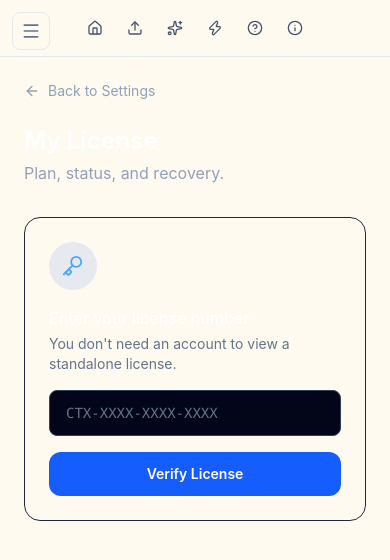
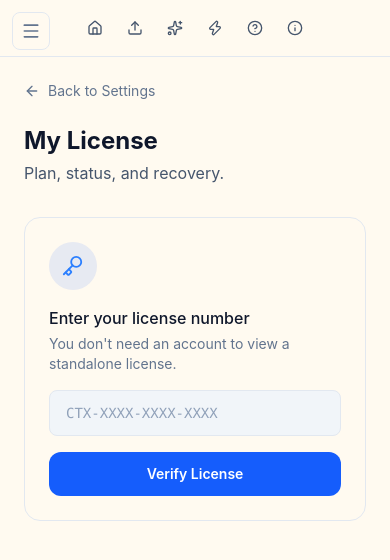
Before and after one commit to Ernest4599/Contextos-desktop-frontend-, a React (Vite) app: page /settings/license in a window 390 px wide. Shown: the top 560 px of the page. Built offline with nearby package versions, Linux system fonts and the light colour scheme; no server answers.

Commit message:
LicensePage: add light/dark theme support, fix mobile viewport clipping (h-screen->h-dvh)

```diff
--- a/src/LicensePage.tsx
+++ b/src/LicensePage.tsx
@@ -81,27 +81,27 @@ function LicensePage() {
   }
 
   return (
-    <div className="flex-1 p-6 h-screen overflow-y-auto max-w-2xl mx-auto w-full">
+    <div className="flex-1 p-6 h-dvh overflow-y-auto max-w-2xl mx-auto w-full bg-cream dark:bg-transparent">
       <button
         type="button"
         onClick={() => navigate('/settings')}
-        className="flex items-center gap-2 text-slate-400 hover:text-white text-sm mb-6 transition-colors"
+        className="flex items-center gap-2 text-slate-500 dark:text-slate-400 hover:text-slate-900 dark:hover:text-white text-sm mb-6 transition-colors"
       >
         <ArrowLeft size={16} />
         Back to Settings
       </button>
 
-      <h1 className="text-2xl font-bold text-white mb-1">My License</h1>
-      <p className="text-slate-400 mb-8">Plan, status, and recovery.</p>
+      <h1 className="text-2xl font-bold text-slate-900 dark:text-white mb-1">My License</h1>
+      <p className="text-slate-600 dark:text-slate-400 mb-8">Plan, status, and recovery.</p>
 
       {(authChecking || loading) && <p className="text-slate-500 text-sm">Loading...</p>}
 
       {!authChecking && !loading && !license && !isLoggedIn && (
-        <div className="border border-slate-800 rounded-2xl p-6">
+        <div className="border border-slate-200 dark:border-slate-800 rounded-2xl p-6">
           <div className="w-12 h-12 rounded-full bg-blue-600/10 flex items-center justify-center mb-4">
-            <Key size={22} className="text-blue-400" />
+            <Key size={22} className="text-blue-500 dark:text-blue-400" />
           </div>
-          <h2 className="text-white font-medium mb-1">Enter your license number</h2>
+          <h2 className="text-slate-900 dark:text-white font-medium mb-1">Enter your license number</h2>
           <p className="text-slate-500 text-sm mb-4">You don't need an account to view a standalone license.</p>
 
           {verifyError && (
@@ -115,7 +115,7 @@ function LicensePage() {
             value={manualKey}
             onChange={(e) => setManualKey(e.target.value)}
             placeholder="CTX-XXXX-XXXX-XXXX"
-            className="w-full bg-slate-950 border border-slate-700 text-white text-sm rounded-lg px-4 py-3 placeholder:text-slate-500 focus:outline-none focus:border-blue-500 font-mono mb-4"
+            className="w-full bg-slate-100 dark:bg-slate-950 border border-slate-200 dark:border-slate-700 text-slate-900 dark:text-white text-sm rounded-lg px-4 py-3 placeholder:text-slate-400 dark:placeholder:text-slate-500 focus:outline-none focus:border-blue-500 font-mono mb-4"
           />
 
           <button
@@ -130,9 +130,9 @@ function LicensePage() {
       )}
 
       {!authChecking && !loading && !license && isLoggedIn && loadError && (
-        <div className="border border-slate-800 rounded-2xl p-8 text-center">
-          <Star size={28} className="text-slate-600 mx-auto mb-3" />
-          <p className="text-white font-medium mb-1">No license found</p>
+        <div className="border border-slate-200 dark:border-slate-800 rounded-2xl p-8 text-center">
+          <Star size={28} className="text-slate-400 dark:text-slate-600 mx-auto mb-3" />
+          <p className="text-slate-900 dark:text-white font-medium mb-1">No license found</p>
           <p className="text-slate-500 text-sm mb-6">{loadError}</p>
           <button
             type="button"
@@ -146,14 +146,14 @@ function LicensePage() {
 
       {!loading && license && (
         <>
-          <div className="border border-slate-800 rounded-2xl p-6 mb-6">
+          <div className="border border-slate-200 dark:border-slate-800 rounded-2xl p-6 mb-6">
             <div className="flex items-center justify-between mb-4">
               <div className="flex items-center gap-2">
-                <Star size={18} className="text-blue-400" />
-                <span className="text-white font-semibold capitalize">{license.plan} Plan</span>
+                <Star size={18} className="text-blue-500 dark:text-blue-400" />
+                <span className="text-slate-900 dark:text-white font-semibold capitalize">{license.plan} Plan</span>
               </div>
               <span className={`text-xs font-medium px-2.5 py-1 rounded-full ${
-                license.status === 'active' ? 'bg-green-500/10 text-green-400' : 'bg-slate-700 text-slate-300'
+                license.status === 'active' ? 'bg-green-500/10 text-green-600 dark:text-green-400' : 'bg-slate-200 dark:bg-slate-700 text-slate-700 dark:text-slate-300'
               }`}>
                 {license.status}
               </span>
@@ -161,23 +161,23 @@ function LicensePage() {
 
             <label className="text-slate-500 text-xs block mb-1">License Key</label>
             <div className="flex items-center gap-2">
-              <code className="flex-1 bg-slate-950 border border-slate-800 rounded-lg px-3 py-2 text-slate-200 text-sm font-mono">
+              <code className="flex-1 bg-slate-100 dark:bg-slate-950 border border-slate-200 dark:border-slate-800 rounded-lg px-3 py-2 text-slate-800 dark:text-slate-200 text-sm font-mono">
                 {license.license_key}
               </code>
               <button
                 type="button"
                 onClick={handleCopy}
-                className="text-slate-500 hover:text-slate-300 border border-slate-700 rounded-lg p-2 transition-colors"
+                className="text-slate-500 hover:text-slate-700 dark:hover:text-slate-300 border border-slate-300 dark:border-slate-700 rounded-lg p-2 transition-colors"
               >
-                {copied ? <Check size={16} className="text-green-400" /> : <Copy size={16} />}
+                {copied ? <Check size={16} className="text-green-500 dark:text-green-400" /> : <Copy size={16} />}
               </button>
             </div>
           </div>
 
           {isLoggedIn && (
-            <div className="border border-slate-800 rounded-2xl p-6">
-              <h2 className="text-white font-semibold mb-2">Recovery Code</h2>
-              <p className="text-slate-400 text-sm mb-4">
+            <div className="border border-slate-200 dark:border-slate-800 rounded-2xl p-6">
+              <h2 className="text-slate-900 dark:text-white font-semibold mb-2">Recovery Code</h2>
+              <p className="text-slate-600 dark:text-slate-400 text-sm mb-4">
                 Lost or used a recovery code? Generate a new one to replace it.
               </p>
 
@@ -189,8 +189,8 @@ function LicensePage() {
 
               {rotateResult ? (
                 <div className="border border-green-600/40 bg-green-600/10 rounded-xl px-4 py-4">
-                  <p className="text-green-400 text-sm font-medium mb-2">New recovery code generated — save it now:</p>
-                  <code className="block bg-slate-950 border border-slate-800 rounded-lg px-3 py-2 text-slate-200 text-sm font-mono mb-2">
+                  <p className="text-green-600 dark:text-green-400 text-sm font-medium mb-2">New recovery code generated — save it now:</p>
+                  <code className="block bg-slate-100 dark:bg-slate-950 border border-slate-200 dark:border-slate-800 rounded-lg px-3 py-2 text-slate-800 dark:text-slate-200 text-sm font-mono mb-2">
                     {rotateResult.new_code}
                   </code>
                   <p className="text-slate-500 text-xs">{rotateResult.remaining} recovery codes now active.</p>
@@ -200,7 +200,7 @@ function LicensePage() {
                   type="button"
                   disabled={rotating}
                   onClick={handleRotate}
-                  className="flex items-center gap-2 border border-slate-700 text-slate-300 text-sm font-medium px-4 py-2.5 rounded-lg hover:bg-slate-800 disabled:opacity-60 transition-colors"
+                  className="flex items-center gap-2 border border-slate-300 dark:border-slate-700 text-slate-700 dark:text-slate-300 text-sm font-medium px-4 py-2.5 rounded-lg hover:bg-slate-100 dark:hover:bg-slate-800 disabled:opacity-60 transition-colors"
                 >
                   <RefreshCw size={16} className={rotating ? 'animate-spin' : ''} />
                   {rotating ? 'Generating...' : 'Generate New Code'}
```
